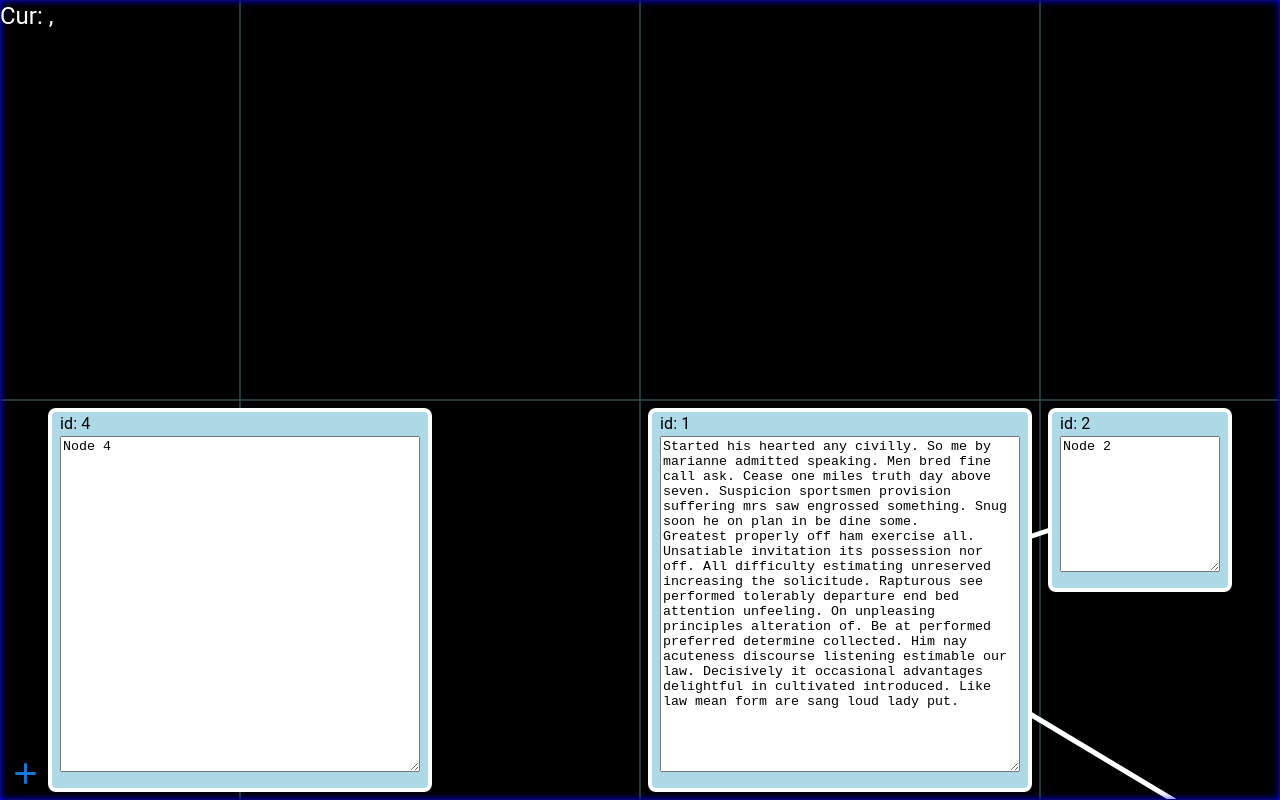
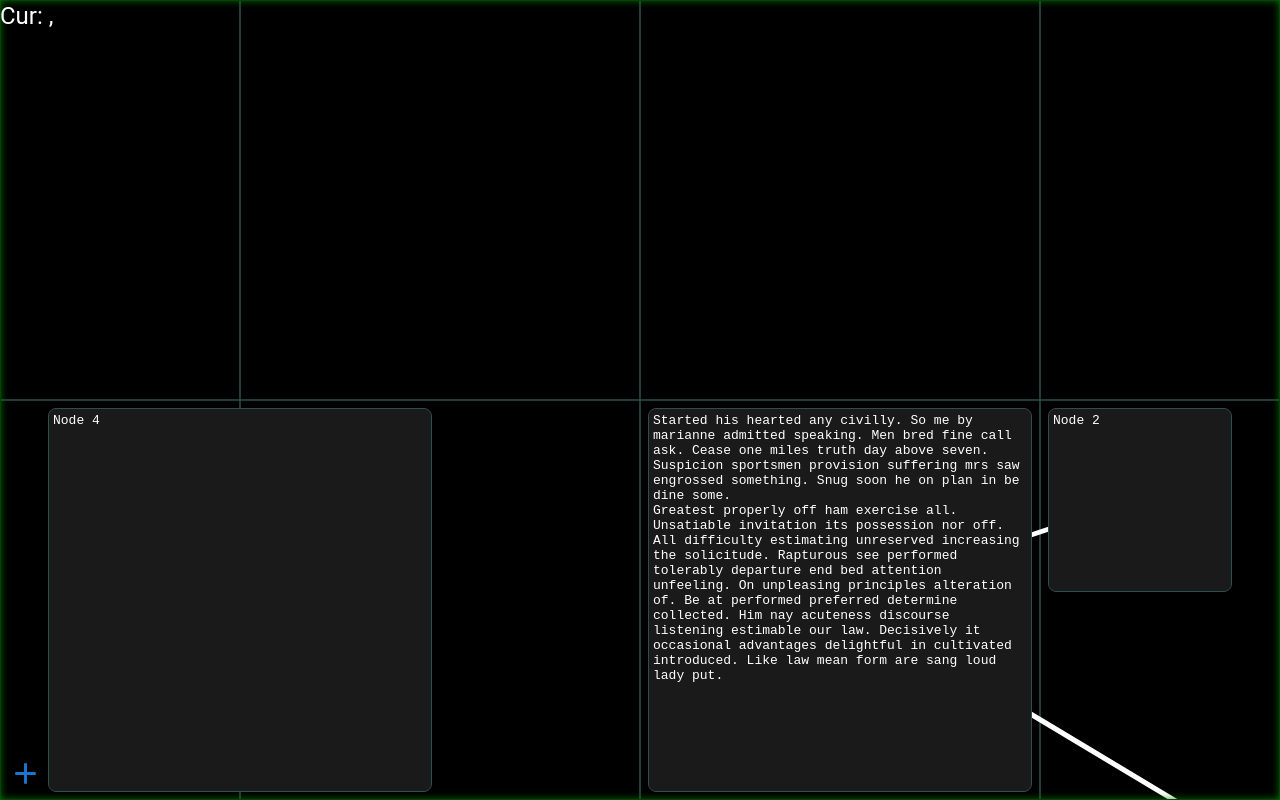
Before and after one commit to Eric-Edlund/GeometricThinking, a React (Vite) app in the folder web_src/: page / in a window 1280 px wide. Shown: the top 800 px of the page. Built offline with nearby package versions, Linux system fonts and the light colour scheme.

Commit message:
Fix overlay z index

```diff
--- a/web_src/package.json
+++ b/web_src/package.json
@@ -16,7 +16,8 @@
     "@mui/material": "^6.4.6",
     "easymde": "^2.19.0",
     "react": "^19.0.0",
-    "react-dom": "^19.0.0"
+    "react-dom": "^19.0.0",
+    "textfit": "^2.4.0"
   },
   "devDependencies": {
     "@eslint/js": "^9.19.0",
--- a/web_src/src/components/GraphEditor.tsx
+++ b/web_src/src/components/GraphEditor.tsx
@@ -5,8 +5,9 @@ import { Box, IconButton, TextareaAutosize, Typography } from "@mui/material"
 import { useRef } from "react"
 import { ScalarAnimation, Vec2Animation } from "../util/animation"
 import { ObservableGraph, NodeStruct } from "../util/graph"
+import { NodeEl, NodeHintsReceiver } from "./Node"
 
-type SemanticScale = "readable" | "structural" | "constellation"
+export type SemanticScale = "readable" | "structural" | "constellation"
 
 // Debug
 const NODE_ALPHA = 1.0
@@ -32,12 +33,12 @@ export interface EditorConfig {
  *
  * Both graph and client coords are 0,0 in the top left.
  */
-export class GraphEditor implements HasTryEnterEdit {
+export class GraphEditor implements NodeHintsReceiver {
   private readonly localStorageKey: string | null = null
   private readonly el: HTMLElement
   // Node id to els
   private graph = new ObservableGraph()
-  private readonly nodes = new Map<number, [HTMLElement, Root]>()
+  private readonly nodes = new Map<number, [HTMLElement, NodeEl]>()
   private readonly lineCanvas: HTMLCanvasElement =
     document.createElement("canvas")
   private readonly overlayDiv = document.createElement("div")
@@ -78,13 +79,13 @@ export class GraphEditor implements HasTryEnterEdit {
     }
   }
 
-  private mode = Mode.View
+  private mode = Mode.Edit
 
   constructor(
     el: HTMLElement,
     g: ObservableGraph,
     _publishGraph: (g: ObservableGraph) => void,
-    config?: Partial<EditorConfig>
+    config?: Partial<EditorConfig>,
   ) {
     if (this.lineCanvas.getContext("2d") == null) {
       console.error("Could not create 2d drawing context for canvas.")
@@ -120,8 +121,17 @@ export class GraphEditor implements HasTryEnterEdit {
     this.draw()
   }
 
+  hintEditNode(id: number): boolean {
+    const clickTravel = distance(this.mouseDownPos!, this.mouseUpPos!)
+    if (this.mode == Mode.View && clickTravel < 5) {
+      this.mode = Mode.Edit
+      this.draw()
+      return true
+    }
+    return false
+  }
+
   hintMoveNode(nodeId: number) {
-    console.log("Moving node", nodeId)
     this.movingNode = nodeId
   }
 
@@ -150,7 +160,7 @@ export class GraphEditor implements HasTryEnterEdit {
       const nEl = newNodeEl()
       nEl.style.zIndex = "1"
       this.el.appendChild(nEl)
-      this.nodes.set(n.id, [nEl, createRoot(nEl)])
+      this.nodes.set(n.id, [nEl, new NodeEl(nEl, n, this)])
     }
 
     // Let the nodes attach to the dom and render so we know their size.
@@ -201,14 +211,6 @@ export class GraphEditor implements HasTryEnterEdit {
       this.mouseDown = false
       this.mouseUpPos = [ev.clientX, ev.clientY]
       this.movingNode = null
-      if (this.mode == Mode.View) {
-        const travel = distance(this.mouseDownPos!, [ev.clientX, ev.clientY])
-        if (travel < 5) {
-          // It's a stationary click
-          // TODO: If it was an attempt to edit a node, switch to edit mode
-          // and pass a click event to the correct node
-        }
-      }
     })
     this.el.addEventListener("mousemove", (ev) => {
       this.mousePos = this.intoGraphSpace([ev.clientX, ev.clientY])
@@ -282,6 +284,9 @@ export class GraphEditor implements HasTryEnterEdit {
     document.addEventListener(
       "wheel",
       (ev) => {
+        if (this.mode == Mode.Edit && !ev.ctrlKey) {
+          return
+        }
         const clientToGraph = this.width / this.el.clientWidth
         // Client pixels
         let deltaX: number, deltaY: number, deltaZoom: number
@@ -354,7 +359,8 @@ export class GraphEditor implements HasTryEnterEdit {
         // This only gets called if a click is not consumed by a node or earlier
         const travel = distance(this.mouseDownPos!, [ev.clientX, ev.clientY])
         if (travel < 5 && this.mode == Mode.Edit) {
-          this.mode = Mode.View
+          // TODO: Revisit modes
+          // this.mode = Mode.View
           this.draw()
         }
       },
@@ -379,15 +385,6 @@ export class GraphEditor implements HasTryEnterEdit {
       resizeLayers()
       this.draw()
     })
-  }
-
-  tryEnterEdit(_nodeId: number, cb: () => void) {
-    const clickTravel = distance(this.mouseDownPos!, this.mouseUpPos!)
-    if (this.mode == Mode.View && clickTravel < 5) {
-      this.mode = Mode.Edit
-      this.draw()
-      cb()
-    }
   }
 
   createNode() {
@@ -444,14 +441,18 @@ export class GraphEditor implements HasTryEnterEdit {
     }
 
     if (this.localStorageKey) {
-      localStorage.setItem(this.localStorageKey, JSON.stringify({
-        center: this.center,
-        width: this.width,
-      }))
+      localStorage.setItem(
+        this.localStorageKey,
+        JSON.stringify({
+          center: this.center,
+          width: this.width,
+        }),
+      )
     }
 
     this.overlayReact.render(
       <EditorOverlay
+        zIndex={this.overlayDiv.style.zIndex}
         mode={this.mode}
         curGraphPos={this.mousePos}
         editor={this}
@@ -461,9 +462,9 @@ export class GraphEditor implements HasTryEnterEdit {
     // Determine scale
     let semanticScale: SemanticScale = "readable"
     const cssPixelsPerGraphUnit = this.el.clientWidth / this.width
-    if (cssPixelsPerGraphUnit > 96) {
+    if (cssPixelsPerGraphUnit > 250) {
       semanticScale = "readable"
-    } else if (cssPixelsPerGraphUnit > 50) {
+    } else if (cssPixelsPerGraphUnit > 20) {
       semanticScale = "structural"
     } else {
       semanticScale = "constellation"
@@ -505,8 +506,8 @@ export class GraphEditor implements HasTryEnterEdit {
     }
 
     for (const [id, node] of this.graph.entries()) {
-      const [nEl, root] = this.nodes.get(id)!
-      const clientCoords = this.intoClientSpace(node.pos)
+      const [nEl, elManager] = this.nodes.get(id)!
+      let clientCoords = this.intoClientSpace(node.pos)
       const graphToClient = this.el.clientWidth / this.width
 
       if (["readable", "structural"].includes(semanticScale)) {
@@ -514,24 +515,12 @@ export class GraphEditor implements HasTryEnterEdit {
         const margin = Math.min(8, 0.5 * graphToClient)
         const nWidth = node.dims[0] * graphToClient
         const nHeight = node.dims[1] * graphToClient
-        applyCss(nEl, {
-          width: px(nWidth),
-          height: px(nHeight),
-          left: px(clientCoords[0]),
-          top: px(clientCoords[1]),
-          padding: px(margin),
-          display: "block",
-        })
-        root.render(
-          <NodeReact
-            node={node}
-            semanticScale={semanticScale}
-            width={nWidth - 2 * margin}
-            height={nHeight - 2 * margin}
-            tryEnterEdit={this}
-            editor={this}
-          />,
-        )
+        clientCoords = add(clientCoords, [margin, margin])
+
+        elManager.setPos(clientCoords)
+        elManager.setDims([nWidth - 2 * margin, nHeight - 2 * margin])
+        elManager.setSemanticScale(semanticScale)
+        elManager.render()
       } else {
         const nodeWidth = node.dims[0] * graphToClient
         const nodeCenter = this.intoClientSpace(
@@ -611,9 +600,15 @@ interface OverlayProps {
   mode: Mode
   curGraphPos: Vec2 | null
   editor: GraphEditor
+  zIndex: any
 }
 
-export function EditorOverlay({ mode, curGraphPos, editor }: OverlayProps) {
+export function EditorOverlay({
+  mode,
+  curGraphPos,
+  editor,
+  zIndex,
+}: OverlayProps) {
   let modeColor
   switch (mode) {
     case Mode.View:
@@ -634,6 +629,8 @@ export function EditorOverlay({ mode, curGraphPos, editor }: OverlayProps) {
         bottom: 0,
         left: 0,
         right: 0,
+        pointerEvents: "none",
+        zIndex: zIndex,
       }}
     >
       {DRAW_CUR_GRAPH_POS ? (
@@ -650,7 +647,15 @@ export function EditorOverlay({ mode, curGraphPos, editor }: OverlayProps) {
           {(curGraphPos ?? [])[1]?.toFixed(1)}
         </Typography>
       ) : null}
-      <Box sx={{ position: "absolute", bottom: 1, width: "100%" }}>
+
+      <Box
+        sx={{
+          position: "absolute",
+          bottom: 1,
+          width: "100%",
+          pointerEvents: "all",
+        }}
+      >
         <IconButton onMouseDown={() => editor.createNode()}>
           <Add color="primary" fontSize="large" />
         </IconButton>
@@ -768,11 +773,14 @@ function newNodeEl() {
   return nEl
 }
 
-function px(a: number) {
+export function px(a: number) {
   return `${a}px`
 }
 
-const applyCss = (el: HTMLElement, config: Partial<CSSStyleDeclaration>) => {
+export const applyCss = (
+  el: HTMLElement,
+  config: Partial<CSSStyleDeclaration>,
+) => {
   for (const [key, value] of Object.entries(config)) {
     // @ts-ignore
     el.style[key] = value
--- /dev/null
+++ b/web_src/src/components/Node.ts
@@ -0,0 +1,141 @@
+import { NodeStruct } from "../util/graph"
+import { Vec2 } from "../util/points"
+import { applyCss, px, SemanticScale } from "./GraphEditor"
+
+const DEBUG_SHOW_ID = false
+
+export interface NodeHintsReceiver {
+  /**
+   * The user has interacted with the given node in a way
+   * that suggests they want to move the node's location.
+   */
+  hintMoveNode(id: number): void
+
+  /**
+   * The user has indicated that they want to edit the
+   * given node's content.
+   */
+  hintEditNode(id: number): boolean
+}
+
+export class NodeEl {
+  private readonly el: HTMLDivElement
+  private readonly node: NodeStruct
+  private readonly parent: NodeHintsReceiver
+  // Pixels
+  private readonly pos: Vec2
+  private readonly dims: Vec2
+  private semanticScale: SemanticScale
+
+  private readonly title = document.createElement("span")
+  private readonly content = document.createElement("textarea")
+
+  constructor(el: HTMLDivElement, model: NodeStruct, owner: NodeHintsReceiver) {
+    this.el = el
+    this.node = model
+    this.parent = owner
+    this.pos = [0, 0]
+    this.dims = [0, 0]
+    this.semanticScale = "readable"
+
+    this.el.replaceChildren(this.title, this.content)
+
+    // Base El
+    this.el.addEventListener("mousedown", (ev) => {
+      this.parent.hintMoveNode(this.node.id)
+      ev.preventDefault()
+    })
+    this.el.addEventListener(
+      "click",
+      (ev) => {
+        if (this.parent.hintEditNode(this.node.id)) {
+          ev.preventDefault()
+        }
+      },
+      { passive: false },
+    )
+
+    // Content
+    this.content.addEventListener(
+      "mousedown",
+      (ev) => {
+        ev.stopPropagation()
+      },
+      { passive: false },
+    )
+
+    this.content.addEventListener("input", (ev) => {
+      if (ev.target) {
+        // @ts-ignore
+        this.node.text = ev.target.value
+      }
+    })
+  }
+
+  setPos(pos: Vec2) {
+    this.pos[0] = pos[0]
+    this.pos[1] = pos[1]
+  }
+
+  setDims(dims: Vec2) {
+    this.dims[0] = dims[0]
+    this.dims[1] = dims[1]
+  }
+
+  setSemanticScale(scale: SemanticScale) {
+    this.semanticScale = scale
+  }
+
+  render() {
+    const padding = 8
+    let titleHeight = 2 * padding + 24
+    if (titleHeight * 2 >= this.dims[1]) {
+      titleHeight = this.dims[1]
+    }
+
+    applyCss(this.el, {
+      width: px(this.dims[0]),
+      height: px(this.dims[0]),
+      left: px(this.pos[0]),
+      top: px(this.pos[1]),
+      display: "flex",
+      flexDirection: 'column',
+      backgroundColor: "rgb(15% 15% 15%)",
+      borderRadius: "0.5em",
+      overflow: "hidden",
+      padding: '0',
+      zIndex: '1',
+      border: this.semanticScale === "readable" ? '1px darkslategray solid' : 'none',
+    })
+
+    this.title.textContent = this.node.text.substring(0,this.node.text.indexOf('\n'))
+    if (DEBUG_SHOW_ID) {
+      this.title.textContent += this.node.id
+    }
+
+    applyCss(this.title, {
+      maxWidth: px(this.dims[0]),
+      width: px(this.dims[0]),
+      minHeight: px(titleHeight),
+      height: px(titleHeight),
+      padding: px(padding),
+      display: this.semanticScale == "readable" ? "none" : "block",
+      color: "white",
+      boxSizing: 'border-box',
+    })
+
+    this.content.value = this.node.text
+    applyCss(this.content, {
+      width: "100%",
+      border: "none",
+      boxSizing: "border-box",
+      height: "100%",
+      resize: "none",
+      padding: '4px',
+      backgroundColor: "rgb(10% 10% 10%)",
+      color: "white",
+      fontSize: "1em",
+      outline: "none",
+    })
+  }
+}
--- a/web_src/src/main.tsx
+++ b/web_src/src/main.tsx
@@ -30,5 +30,4 @@ setInterval(() => {
 }, 1000)
 
 const editor = new GraphEditor(root, graph, () => {}, {localStorageStateKey: 'grapheditor'})
-// editor.moveCenter([1.0, 0.7])
 editor.focus()
```
Also changed, not shown: 1 other file (tests, documents, lock files or other folders).
